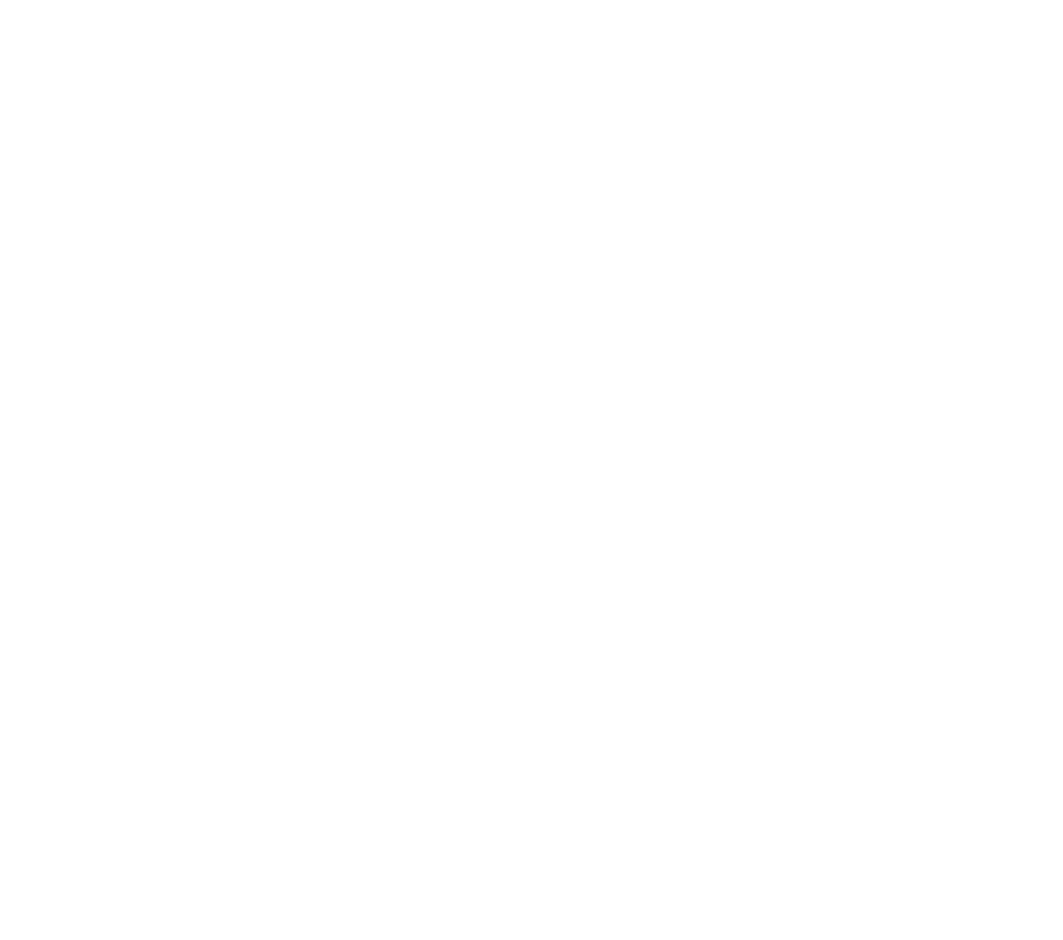
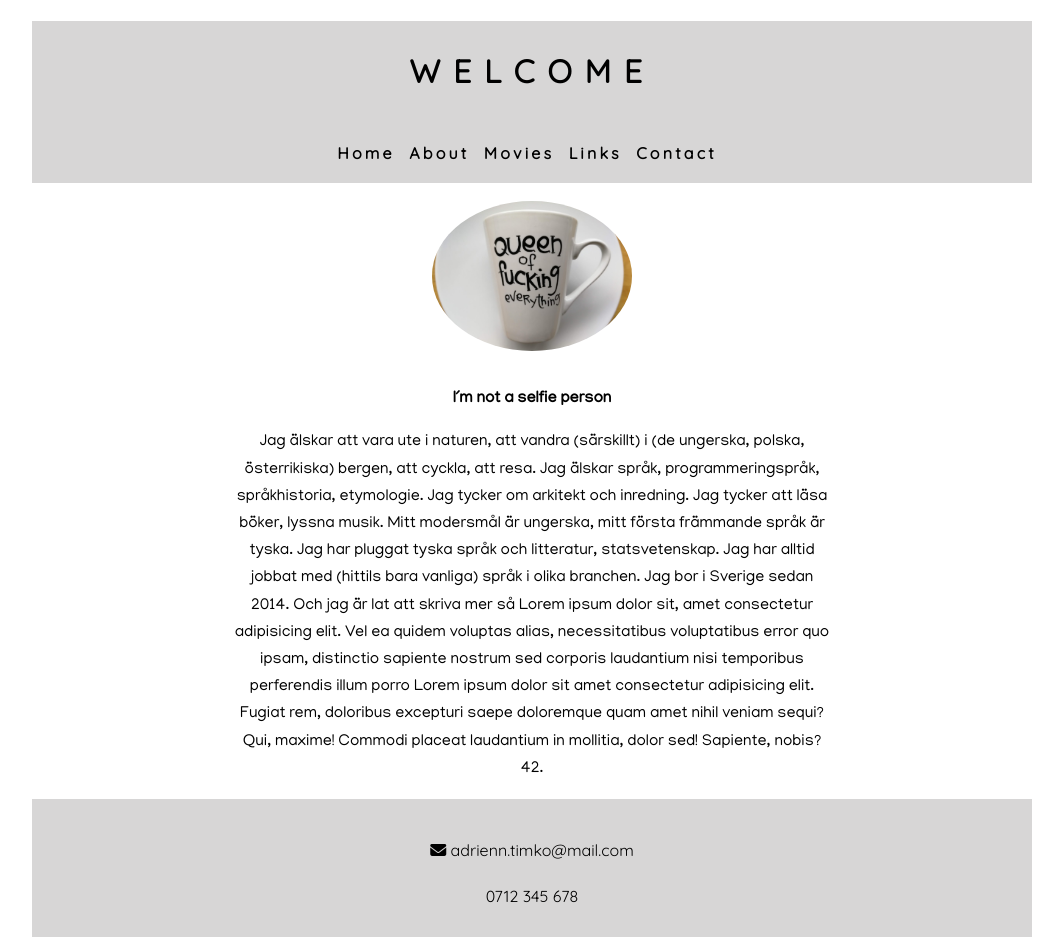
Before and after one commit to Hirschbaum/mandatory-htmlcss01, a plain HTML site: page about.html in a window 1280 px wide. Shown: the whole page, without its empty margins (108-1171 px from the left). Before the commit the page ends 800 px from the top, so only its background shows below. Drawn offline with Linux system fonts and the light colour scheme.

Commit message:
index and about files in progess, with some css

```diff
--- a/about.html
+++ b/about.html
@@ -0,0 +1,53 @@
+<!DOCTYPE html>
+<html lang="en">
+
+<head>
+    <meta charset="UTF-8">
+    <meta name="viewport" content="width=device-width, initial-scale=1.0">
+    <meta http-equiv="X-UA-Compatible" content="ie=edge">
+    <link rel="stylesheet" href="style.css">
+    <script src="https://kit.fontawesome.com/fa53f7bf2c.js"></script>
+    <link href="https://fonts.googleapis.com/css?family=Manjari|Quicksand&display=swap" rel="stylesheet">
+    <title>About</title>
+</head>
+
+<body>
+    <!------------------------- header and footer to every sites! && it should shows, on which page u are-->
+    <header>
+        <h1>welcome </h1>
+        <ul>
+            <li><a href="./index.html">Home</a></li>
+            <li><a href="./about.html">About</a></li>
+            <li><a href="./movies.html">Movies</a></li>
+            <li><a href="./links.html">Links</a></li>
+            <li><a href="./contact.html">Contact</a></li>
+        </ul>
+        <br>
+    </header>
+
+    <!------------------------- About me /like linkedIn stuff or what?! :) ----------------------------------->
+    <br>
+    <section class="foto">
+        <img src="./img/one_of_my_cups.jpg" alt="one of my mugs instead of selfie">
+    </section>
+    <br>
+    <h4>I´m not a selfie person</h4>
+    <p class="blabla">Jag älskar att vara ute i naturen, att vandra (särskillt) i (de ungerska, polska, österrikiska) bergen, att cyckla, att resa. Jag
+        älskar språk, programmeringspråk, språkhistoria, etymologie. Jag tycker om arkitekt och inredning. Jag tycker att läsa böker, lyssna musik. Mitt modersmål är ungerska, mitt första främmande
+        språk är tyska. Jag har pluggat tyska språk och litteratur, statsvetenskap. Jag har alltid jobbat med (hittils
+        bara vanliga) språk i olika branchen. Jag bor i Sverige sedan 2014. Och jag är lat att skriva mer så Lorem ipsum
+        dolor sit, amet consectetur adipisicing elit. Vel ea quidem voluptas alias, necessitatibus voluptatibus error
+        quo ipsam, distinctio sapiente nostrum sed corporis laudantium nisi temporibus perferendis illum porro Lorem
+        ipsum dolor sit amet consectetur adipisicing elit. Fugiat rem, doloribus excepturi saepe doloremque quam amet
+        nihil veniam sequi? Qui, maxime! Commodi placeat laudantium in mollitia, dolor sed! Sapiente, nobis? 42. </p>
+    <!-------------------------- footer ------------------------------>
+    <footer>
+        <br>
+        <p><i class="fas fa-envelope"></i> adrienn.timko@mail.com</p>
+        <p>0712 345 678</p>
+        <p></p>
+    </footer>
+
+</body>
+
+</html>
--- a/style.css
+++ b/style.css
@@ -0,0 +1,62 @@
+body {
+    max-width: 1000px;
+    margin: auto;
+    font-family: 'Manjari', sans-serif;
+    text-align: center
+}
+
+/*--------------------WELCOME INDEX SITE - HEADER ----------*/
+
+header, footer {
+    background-color: rgba(212, 211, 211, 0.925);
+    font-family: 'Quicksand', sans-serif;
+}
+
+h1 {
+    text-align: center;
+    padding: 3% 1%;
+    letter-spacing: 0.4em;
+    text-transform: uppercase;
+}
+
+ul {
+    list-style-type: none;
+    margin: 0;
+    padding: 0;
+    text-align: center;
+}
+
+li {
+    display: inline;
+    padding-right: 1%;
+    letter-spacing: 0.2em;
+}
+
+a {
+    text-decoration: none;
+    color: #000;
+    font-weight: 700;
+}
+
+.blabla {
+    line-height: 1.7em;
+    padding: 0 20%;
+}
+
+footer p {
+    text-align: center;
+    padding: 0.5% 0;
+}
+
+/*----------------------------- ABOUT --------------------------------*/
+
+.foto {
+    display: flex;
+    justify-content: center;
+}
+
+img {
+    height: 40%;
+    width: 20%;
+    border-radius: 100%;
+}
```
Also changed, not shown: contact.html (+40 -0 lines), index.html (+31 -10 lines), links.html (+40 -0 lines), movies.html (+40 -0 lines), img/one_of_my_cups.jpg (added).
